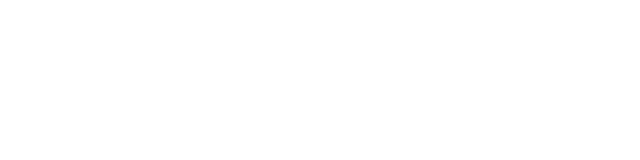
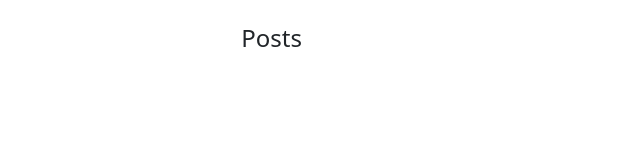
Before and after one commit to tatirajurishabh/gatorshare-backend, a React (Create React App) app in the folder frontend/: page / in a window 1280 px wide. Shown: the top 160 px of the page, without its empty margins (0-640 px from the left). Built offline with nearby package versions, Linux system fonts and the light colour scheme.

Commit message:
Added Home Page Component. Fixes #15
We will have to merge the post component PR and then show the posts here.

```diff
--- a/frontend/src/App.css
+++ b/frontend/src/App.css
@@ -7,3 +7,11 @@
   width: 100vw !important;
   height: 100vh !important;
 }
+
+.home-page {
+  width: 100% !important;
+  height: 100% !important;
+  overflow-y: auto !important;
+  overflow-x: hidden !important;
+  padding: 24px;
+}
--- a/frontend/src/components/Main.js
+++ b/frontend/src/components/Main.js
@@ -1,5 +1,6 @@
 import React from "react"
 import { Col, Row } from "react-bootstrap"
+import Home from "../pages/Home"
 import NavBar from "./NavBar"
 import SideBar from "./SideBar"
 
@@ -11,7 +12,8 @@
                 <SideBar />
             </Col>
             <Col className="page-container">
-                {/* Add Homepage Here */}
+                {/* TODO: Change the page according to the current route, will be implemented during a future sprint */}
+                <Home />
             </Col>
         </Row>
     </div>
--- /dev/null
+++ b/frontend/src/pages/Home.js
@@ -0,0 +1,29 @@
+import { useEffect, useState } from "react"
+import { Col, Row } from "react-bootstrap"
+import data from "../data/Data"
+
+const Home = () => {
+    const [posts, setPosts] = useState([])
+
+    useEffect(() => {
+        data.getPosts.then(posts => {
+            setPosts(posts)
+        })
+    }, [])
+
+    return <div className="home-page">
+        <Row>
+            <Col xs={12}>
+                <h4>Posts</h4>
+            </Col>
+        </Row>
+        <Row>
+            {posts.map(post => {
+                // TODO: Add post component here.
+                return <Col xs={12}></Col>
+            })}
+        </Row>
+    </div>
+}
+
+export default Home
```
